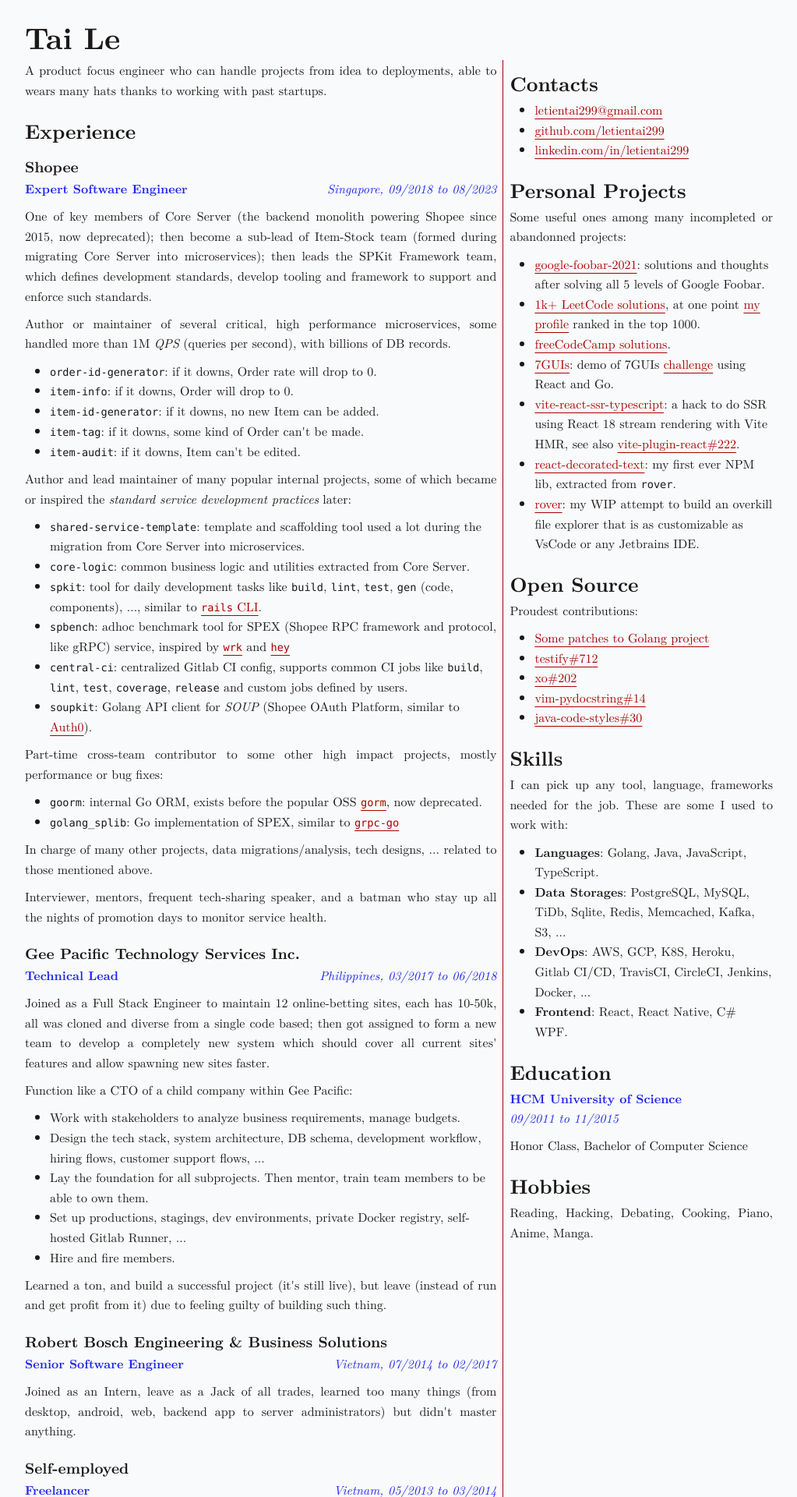
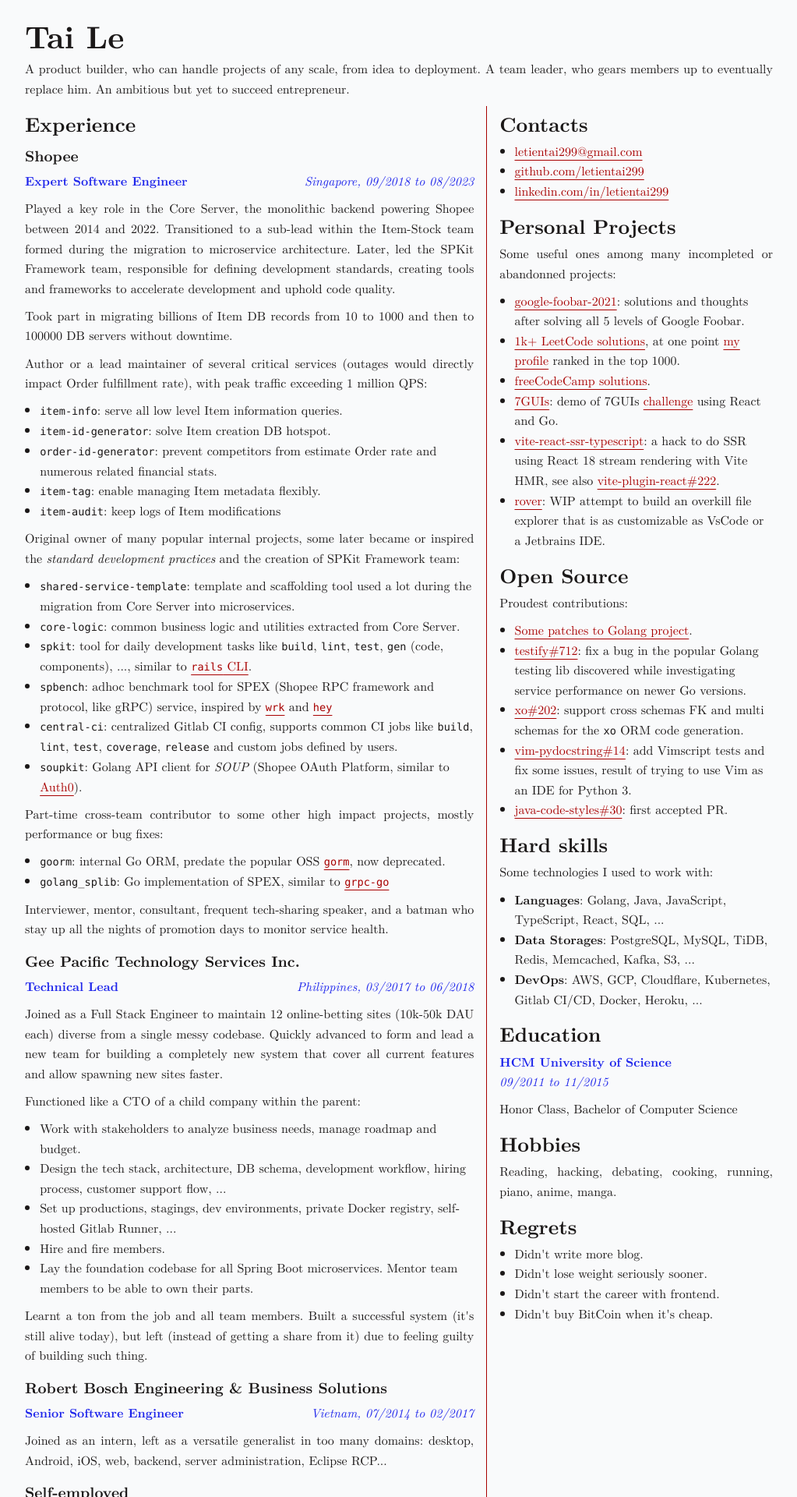
Before and after one commit to letientai299/cv, a React (Vite) app: page / in a window 1280 px wide. Shown: the top 1920 px of the page at 78% size, without its empty margins (128-1151 px from the left). Built offline with nearby package versions, Linux system fonts and the light colour scheme.

Commit message:
Update content

```diff
--- a/src/CV.mdx
+++ b/src/CV.mdx
@@ -5,8 +5,9 @@
 
 # Tai Le
 
-A product focus engineer who can handle projects from idea to deployments, able
-to wears many hats thanks to working with past startups.
+A product builder, who can handle projects of any scale, from idea to
+deployment. A team leader, who gears members up to eventually replace him. An
+ambitious but yet to succeed entrepreneur.
 
 <section id={"contacts"}>
 
@@ -29,23 +30,27 @@
   time={{ from: '09/2018', to: '08/2023' }}
 />
 
-One of key members of Core Server (the backend monolith powering Shopee since
-2015, now deprecated); then become a sub-lead of Item-Stock team (formed during
-migrating Core Server into microservices); then leads the SPKit Framework team,
-which defines development standards, develop tooling and framework to support
-and enforce such standards.
+Played a key role in the Core Server, the monolithic backend powering Shopee
+between 2014 and 2022. Transitioned to a sub-lead within the Item-Stock team
+formed during the migration to microservice architecture. Later, led the SPKit
+Framework team, responsible for defining development standards, creating tools
+and frameworks to accelerate development and uphold code quality.
 
-Author or maintainer of several critical, high performance microservices, some
-handled more than 1M _QPS_ (queries per second), with billions of DB records.
+Took part in migrating billions of Item DB records from 10 to 1000 and then to
+100000 DB servers without downtime.
 
-- `order-id-generator`: if it downs, Order rate will drop to 0.
-- `item-info`: if it downs, Order will drop to 0.
-- `item-id-generator`: if it downs, no new Item can be added.
-- `item-tag`: if it downs, some kind of Order can't be made.
-- `item-audit`: if it downs, Item can't be edited.
+Author or a lead maintainer of several critical services (outages would directly
+impact Order fulfillment rate), with peak traffic exceeding 1 million QPS:
 
-Author and lead maintainer of many popular internal projects, some of which
-became or inspired the _standard service development practices_ later:
+- `item-info`: serve all low level Item information queries.
+- `item-id-generator`: solve Item creation DB hotspot.
+- `order-id-generator`: prevent competitors from estimate Order rate and
+  numerous related financial stats.
+- `item-tag`: enable managing Item metadata flexibly.
+- `item-audit`: keep logs of Item modifications
+
+Original owner of many popular internal projects, some later became or inspired
+the _standard development practices_ and the creation of SPKit Framework team:
 
 - `shared-service-template`: template and scaffolding tool used a lot during the
   migration from Core Server into microservices.
@@ -65,16 +70,13 @@
 Part-time cross-team contributor to some other high impact projects, mostly
 performance or bug fixes:
 
-- `goorm`: internal Go ORM, exists before the popular OSS
-  [`gorm`](https://gorm.io), now deprecated.
+- `goorm`: internal Go ORM, predate the popular OSS [`gorm`](https://gorm.io),
+  now deprecated.
 - `golang_splib`: Go implementation of SPEX, similar to
   [`grpc-go`](https://github.com/grpc/grpc-go)
 
-In charge of many other projects, data migrations/analysis, tech designs, ...
-related to those mentioned above.
-
-Interviewer, mentors, frequent tech-sharing speaker, and a batman who stay up
-all the nights of promotion days to monitor service health.
+Interviewer, mentor, consultant, frequent tech-sharing speaker, and a batman who
+stay up all the nights of promotion days to monitor service health.
 
 ### Gee Pacific Technology Services Inc.
 
@@ -84,25 +86,25 @@
   time={{ from: '03/2017', to: '06/2018' }}
 />
 
-Joined as a Full Stack Engineer to maintain 12 online-betting sites, each has
-10-50k, all was cloned and diverse from a single code based; then got assigned
-to form a new team to develop a completely new system which should cover all
-current sites' features and allow spawning new sites faster.
+Joined as a Full Stack Engineer to maintain 12 online-betting sites (10k-50k DAU
+each) diverse from a single messy codebase. Quickly advanced to form and lead a
+new team for building a completely new system that cover all current features
+and allow spawning new sites faster.
 
-Function like a CTO of a child company within Gee Pacific:
+Functioned like a CTO of a child company within the parent:
 
-- Work with stakeholders to analyze business requirements, manage budgets.
-- Design the tech stack, system architecture, DB schema, development workflow,
-  hiring flows, customer support flows, ...
-- Lay the foundation for all subprojects. Then mentor, train team members to be
-  able to own them.
+- Work with stakeholders to analyze business needs, manage roadmap and budget.
+- Design the tech stack, architecture, DB schema, development workflow, hiring
+  process, customer support flow, ...
 - Set up productions, stagings, dev environments, private Docker registry,
   self-hosted Gitlab Runner, ...
 - Hire and fire members.
+- Lay the foundation codebase for all Spring Boot microservices. Mentor team
+  members to be able to own their parts.
 
-Learned a ton, and build a successful project (it's still live), but leave
-(instead of run and get profit from it) due to feeling guilty of building such
-thing.
+Learnt a ton from the job and all team members. Built a successful system (it's
+still alive today), but left (instead of getting a share from it) due to feeling
+guilty of building such thing.
 
 ### Robert Bosch Engineering & Business Solutions
 
@@ -112,20 +114,19 @@
   time={{ from: '07/2014', to: '02/2017' }}
 />
 
-Joined as an Intern, leave as a Jack of all trades, learned too many things
-(from desktop, android, web, backend app to server administrators) but didn't
-master anything.
+Joined as an intern, left as a versatile generalist in too many domains:
+desktop, Android, iOS, web, backend, server administration, Eclipse RCP...
 
 ### Self-employed
 
 <Tag
   title={'Freelancer'}
   location={'Vietnam'}
-  time={{ from: '05/2013', to: '03/2014' }}
+  time={{ from: '04/2013', to: '05/2014' }}
 />
 
-Work with some college friends to build some WordPress sites for local business
-and Ho Chi Minh Communist Youth Union.
+Collaborated with former university colleagues to develop WordPress websites for
+local businesses and the Ho Chi Minh City Communist Youth Union.
 
 </section>
 
@@ -144,11 +145,8 @@
 - [vite-react-ssr-typescript](https://github.com/letientai299/vite-react-ssr-typescript):
   a hack to do SSR using React 18 stream rendering with Vite HMR, see also
   [vite-plugin-react#222](https://github.com/vitejs/vite-plugin-react/issues/222).
-- [react-decorated-text](https://github.com/letientai299/react-decorated-text):
-  my first ever NPM lib, extracted from `rover`.
-- [rover](https://letientai.io/rover/#/docs/keymap.md): my WIP attempt to build
-  an overkill file explorer that is as customizable as VsCode or any Jetbrains
-  IDE.
+- [rover](https://letientai.io/rover/#/docs/keymap.md): WIP attempt to build an
+  overkill file explorer that is as customizable as VsCode or a Jetbrains IDE.
 
 </section>
 
@@ -158,27 +156,30 @@
 
 Proudest contributions:
 
-- [Some patches to Golang project](https://go-review.googlesource.com/q/owner:letientai299)
-- [testify#712](https://github.com/stretchr/testify/pull/712)
-- [xo#202](https://github.com/xo/xo/pull/202)
-- [vim-pydocstring#14](https://github.com/heavenshell/vim-pydocstring/pull/14)
-- [java-code-styles#30](https://github.com/square/java-code-styles/pull/30)
+- [Some patches to Golang project](https://go-review.googlesource.com/q/owner:letientai299).
+- [testify#712](https://github.com/stretchr/testify/pull/712): fix a bug in the
+  popular Golang testing lib discovered while investigating service performance
+  on newer Go versions.
+- [xo#202](https://github.com/xo/xo/pull/202): support cross schemas FK and
+  multi schemas for the `xo` ORM code generation.
+- [vim-pydocstring#14](https://github.com/heavenshell/vim-pydocstring/pull/14):
+  add Vimscript tests and fix some issues, result of trying to use Vim as an IDE
+  for Python 3.
+- [java-code-styles#30](https://github.com/square/java-code-styles/pull/30):
+  first accepted PR.
 
 </section>
 
 <section id="skills">
 
-## Skills
+## Hard skills
 
-I can pick up any tool, language, frameworks needed for the job. These are some
-I used to work with:
+Some technologies I used to work with:
 
-- **Languages**: Golang, Java, JavaScript, TypeScript.
-- **Data Storages**: PostgreSQL, MySQL, TiDb, Sqlite, Redis, Memcached, Kafka,
-  S3, ...
-- **DevOps**: AWS, GCP, K8S, Heroku, Gitlab CI/CD, TravisCI, CircleCI, Jenkins,
-  Docker, ...
-- **Frontend**: React, React Native, C# WPF.
+- **Languages**: Golang, Java, JavaScript, TypeScript, React, SQL, ...
+- **Data Storages**: PostgreSQL, MySQL, TiDB, Redis, Memcached, Kafka, S3, ...
+- **DevOps**: AWS, GCP, Cloudflare, Kubernetes, Gitlab CI/CD, Docker, Heroku,
+  ...
 
 </section>
 
@@ -196,6 +197,17 @@
 <section id={'hobbies'}>
 ## Hobbies
 
-Reading, Hacking, Debating, Cooking, Piano, Anime, Manga.
+Reading, hacking, debating, cooking, running, piano, anime, manga.
 
 </section>
+
+<section id={'regrets'}>
+
+## Regrets
+
+- Didn't write more blog.
+- Didn't lose weight seriously sooner.
+- Didn't start the career with frontend.
+- Didn't buy BitCoin when it's cheap.
+
+</section>
--- a/src/styles/index.css
+++ b/src/styles/index.css
@@ -29,17 +29,13 @@
 h1,
 h2,
 h3 {
-  padding: 0;
+  line-height: 1;
   margin: 0;
-}
-
-h2,
-h3 {
-  padding-top: var(--p-break);
+  padding: var(--p-break) 0;
 }
 
 h1 {
-  font-size: 2.4rem;
+  font-size: 2.5rem;
 }
 
 h2 {
@@ -73,7 +69,7 @@
 
 ul {
   margin: 0 0 var(--p-break);
-  padding: 0 0 0 2rem;
+  padding: 0 0 0 1.2rem;
 }
 
 /* Styles for inline code or code snippets */
@@ -83,17 +79,6 @@
     monospace;
   font-size: 85%;
   hyphens: none;
-}
-
-@page {
-  size: A4;
-}
-
-@media print {
-  html {
-    font-size: 10pt;
-    padding: 0;
-  }
 }
 
 .space-between {
@@ -108,12 +93,11 @@
     flex-direction: row;
   }
 
-  h1 + p,
   #exp {
     float: left;
     clear: bottom;
-    width: 64%;
-    padding-right: 0.5rem;
+    width: 61.8029%;
+    padding-right: 1rem;
     border-right: 1px solid var(--red);
   }
 
@@ -122,10 +106,22 @@
   #pj,
   #oss,
   #hobbies,
+  #regrets,
   #edu {
-    padding-left: 0.5rem;
+    padding-left: 1rem;
     clear: none;
     float: right;
-    width: 36%;
+    width: 38.1971%;
   }
 }
+
+@page {
+  size: A4;
+  margin: 0.5in;
+}
+
+@media print {
+  html {
+    font-size: 10pt;
+  }
+}
```
Also changed, not shown: 2 other files (tests, documents, lock files or other folders).
